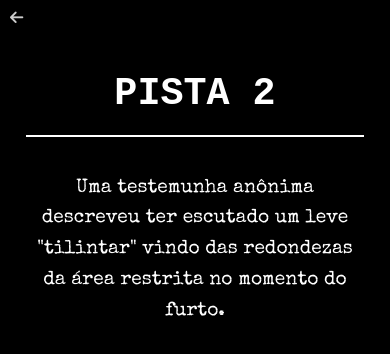
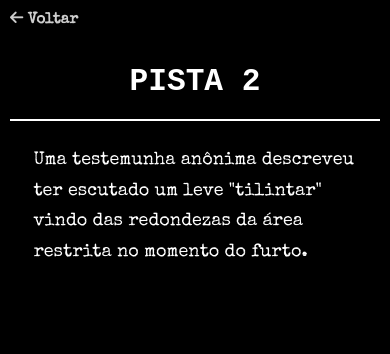
Before and after one commit to caziexy/EduardaBirthday, a plain HTML site: page pistas/pista2.html in a window 390 px wide. Drawn offline with nearby package versions, Linux system fonts and the light colour scheme.

Commit message:
Arrumando alguns detalhes

```diff
--- a/pistas/pista2.html
+++ b/pistas/pista2.html
@@ -10,9 +10,11 @@
         <link href="https://fonts.googleapis.com/css2?family=Special+Elite&display=swap" rel="stylesheet">
     </head>
     <body>
-        <a href="../mission.html">
-            <i class="fa-solid fa-arrow-left"></i>
-        </a>
+        <header class="topo-voltar">
+            <a href="../mission.html" title="Voltar à missão">
+                <i class="fa-solid fa-arrow-left"></i> Voltar
+            </a>
+        </header>
         <div class="pista2">
             <h1>Pista 2</h1>
             <p>Uma testemunha anônima descreveu ter escutado um leve "tilintar" vindo das redondezas da área restrita no momento do furto.</p>
--- a/stylesheet.css
+++ b/stylesheet.css
@@ -99,7 +99,7 @@ h1, h2 {
     font-family: 'Courier New', Courier, monospace;
     text-transform: uppercase;
     border-bottom: 2px solid white;
-    padding-bottom: 10px;
+    padding: 20px;
     margin: 16px 0;
     text-align: center;
 }
@@ -124,18 +124,28 @@ li{
     padding: 50px;
 }
 
-div.pista1,
-div.pista2,
-div.pista3,
-div.pista4 {
-    display: flex;
-    flex-direction: column;
-    margin: 20px auto;
+div.pista1 p,
+div.pista2 p,
+div.pista3 p,
+div.pista4 p {
+    margin: 24px auto;
     padding: 0 16px;
-    max-width: 800px;
+    max-width: 700px;
     text-align: center;
-    font-size: clamp(1.2rem, 3vw, 300px);
-    line-height: 1.6;
+    font-size: 22px;
+    line-height: 1.7;
+}
+
+@media (max-width: 600px) {
+    div.pista1 p,
+    div.pista2 p,
+    div.pista3 p,
+    div.pista4 p {
+        padding: 0 6vw;
+        max-width: 98vw;
+        font-size: 18px;
+        text-align: left;
+    }
 }
 
 div.terminal-box{
@@ -155,7 +165,7 @@ div.terminal-box{
 }
 
 .grid img {
-    display: flexbox;
+    display: flex;
     flex-direction: column;
     justify-content: center;
     width: 100%;
@@ -244,7 +254,6 @@ footer{
     }
 }
 
-/* Tablet adjustments */
 @media (min-width: 481px) and (max-width: 768px) {
     div.listaSuspeitos,
     div.listaPistas {
@@ -322,9 +331,31 @@ a:hover {
 
 footer {
     display: block;
+    padding: 15px;
     margin-top: 0.5rem;
     font-size: 0.85rem;
     color: #777;
+}
+
+
+div.Culpado p{
+    text-align: center;
+    padding: 15px;
+}
+
+div.Culpado button {
+    width: 130px;
+    height: 50px;
+    font-family: "Special Elite", system-ui;
+    font-size: clamp(16px, 4vw, 20px);
+    color: white;
+    background-color: black;
+    border: 2px solid white;
+    border-radius: 5px;
+    margin: 20px auto 0 auto;
+    cursor: pointer;
+    transition: background-color 0.3s ease;
+    display: block;
 }
 
 @media (max-width: 600px) {
```
Also changed, not shown: mission.html (+2 -2 lines), pistas/pista1.html (+5 -3 lines), pistas/pista3.html (+5 -4 lines), pistas/pista4.html (+5 -3 lines).
